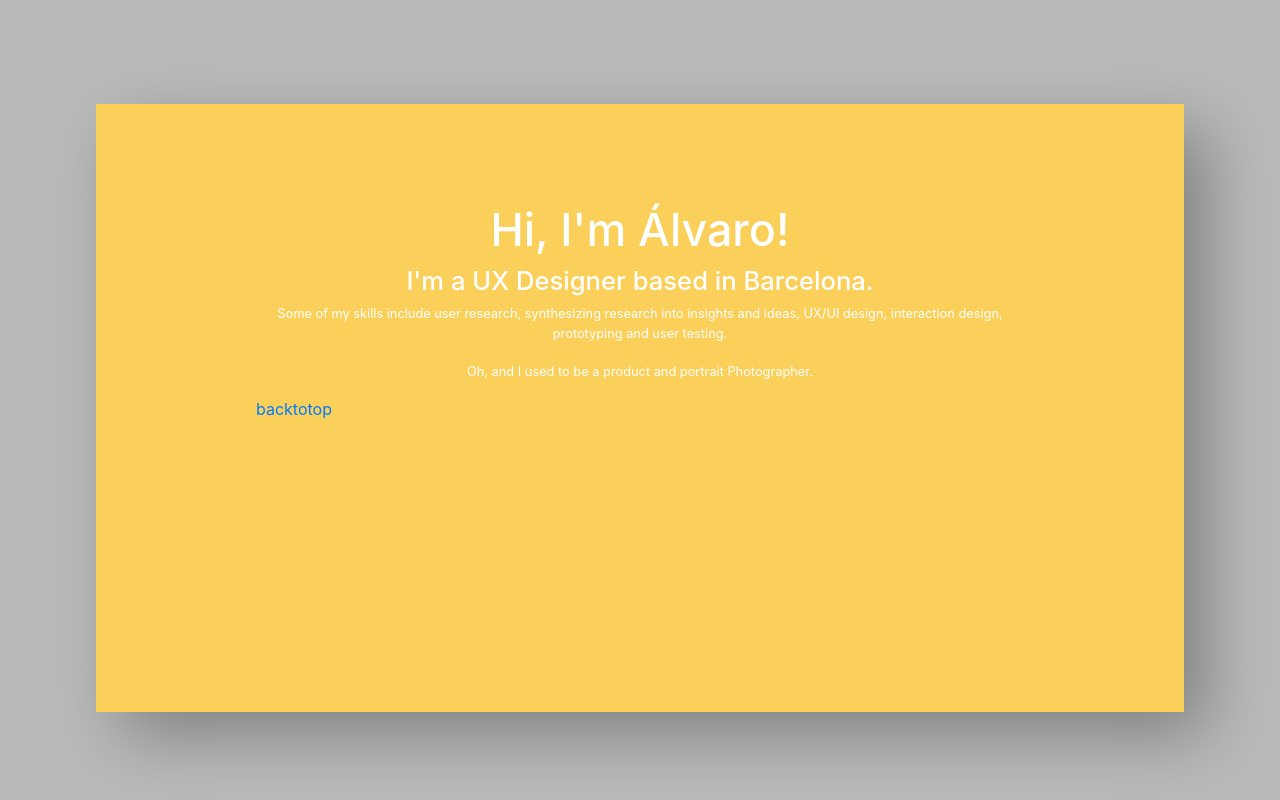
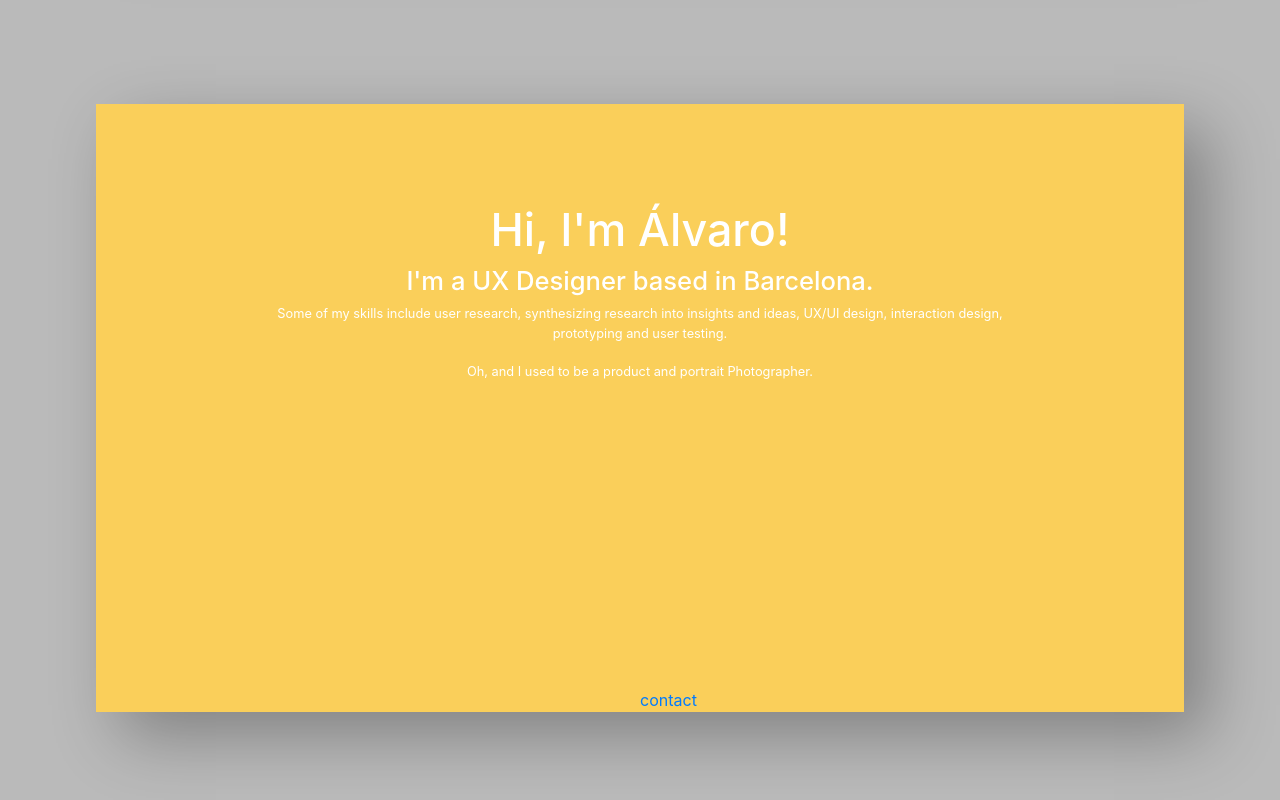
Before and after one commit to aacevedocc/web, a plain HTML site: page index.html in a window 1280 px wide. Shown: the part 1592-2392 px from the top of the page. Drawn offline with nearby package versions, Linux system fonts and the light colour scheme.

Commit message:
architecture done!

```diff
--- a/css/styles.css
+++ b/css/styles.css
@@ -1,20 +1,18 @@
+/* main */
 html {
     -webkit-overflow-scrolling: touch;
 }
-
-
-
 body {
     position: relative;
     overflow-y: auto;
     background: #bababa;
     scroll-snap-type: y mandatory;
 }
-
 ::-webkit-scrollbar {
     display: none;
 }
 
+/* logo and cards */
 #header {
     position: fixed;
     padding-top: 12.5vh;
@@ -22,8 +20,6 @@ body {
     height: 20%;
     width: 20%;
 }
-
-
 #section1, #section2, #section3 {
     height: 76vh;
     padding: 20px;
@@ -32,7 +28,6 @@ body {
     -moz-box-shadow: 24px 24px 63px 0px rgba(0,0,0,0.3);
     box-shadow: 24px 24px 63px 0px rgba(0,0,0,0.3);
 }
-
 .container-fluid {
     padding-top: 12vh;
     padding-bottom: 12vh;
@@ -40,8 +35,6 @@ body {
     padding-right: 12vh;
     scroll-snap-align: start;
 }
-
-
 #section1 {
     background-color: #455d77;
 }
@@ -51,8 +44,15 @@ body {
 #section3 {
     background-color: #facf5a;
 }
+#link {
+    position: absolute;
+    bottom: 12vh;
+    left: 50%;
+    right: 20%;
+    z-index: 9999999;
+  }
 
-
+/* text */
 h3 {
     font-size: 3.5vw;
     color: #ffffff;
@@ -78,12 +78,10 @@ margin: 0 auto;
 a:visited{
     color: #ffffff !important;
 }
-
 .nav-item {
     font-size: ;
     color: #ffffff !important;
 }
-
 .navbar-nav {
     margin-right: 15vh;
     margin-bottom: 13vh;
@@ -100,6 +98,7 @@ margin-bottom: 13vh;
 }
 #section1, #section2, #section3 {
     height: 90vh;
+
 }
 .navbar-nav {
     margin-right: 5vh;
@@ -116,14 +115,11 @@ width: 150px;
 }
 }
 
-
-
-
-
-
+/* gallery */
 .project {
     position: relative;
     width: 50%;
+    float: left;
 }
 
 .image {
--- a/index.html
+++ b/index.html
@@ -68,7 +68,7 @@
                     <h3>Hi, I'm Álvaro!</h3>
                   <h1 id="description">I'm a UX Designer based in Barcelona.</h1>
                   <p  id="text">Some of my skills include user research, synthesizing research into insights and ideas, UX/UI design, interaction design, prototyping and user testing.<br><br>Oh, and I used to be a product and portrait Photographer.</p>
-              <a id="link" href="#title">backtotop</a>
+                  <a id="link" href="#title">contact</a>
               </div>
               </div>
               </div>
```
Lines whose indentation alone changed are shown as unchanged.
